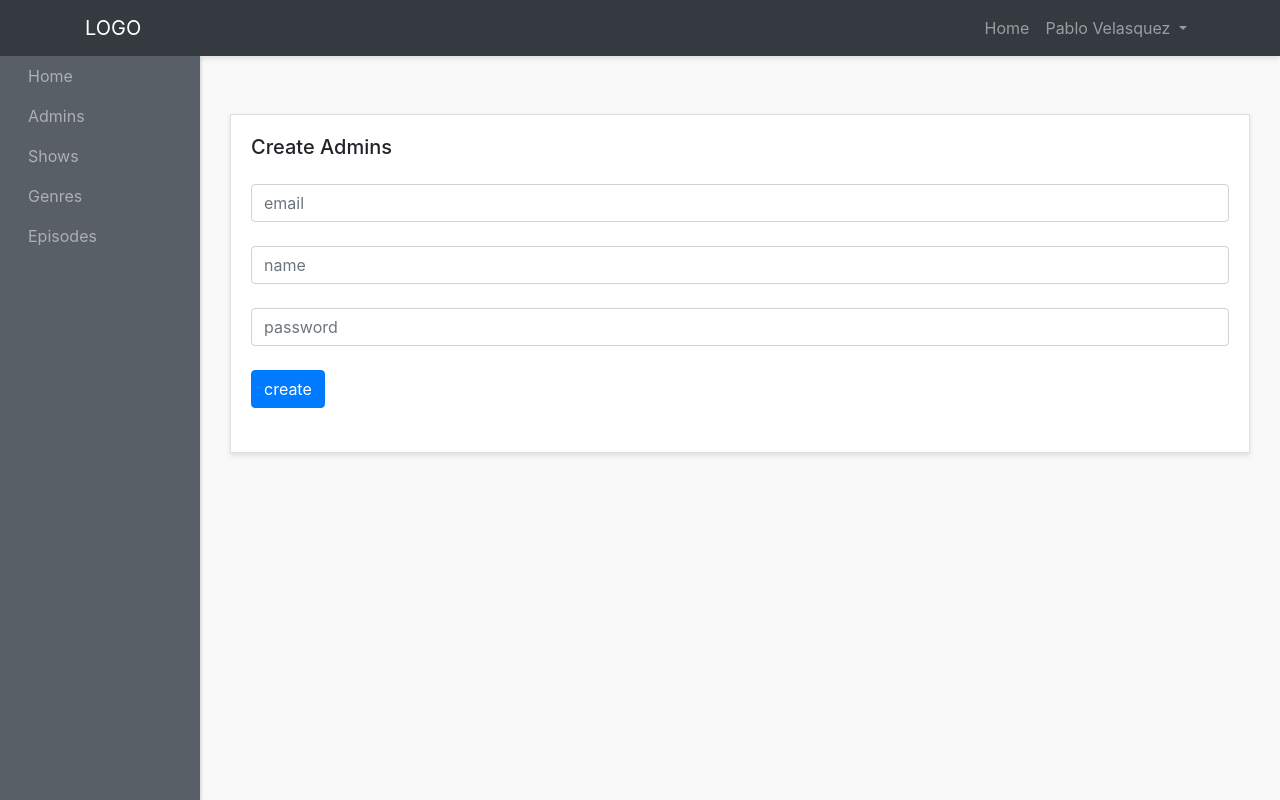
After one commit to pabloavelasquezr/Streaming-Service, a Laravel app: page /admin/create-admins in a window 1280 px wide. The commit adds this page. Run offline with Laravel 12, Linux system fonts and the light colour scheme; a user stored in the database is signed in; data comes from the database, SQL or seed files in the repository; some libraries are stand-ins or nearby versions.

Commit message:
panel admin admins

```diff
--- a/app/Http/Controllers/Admins/AdminsController.php
+++ b/app/Http/Controllers/Admins/AdminsController.php
@@ -5,6 +5,12 @@ namespace App\Http\Controllers\Admins;
 use App\Http\Controllers\Controller;
 use Illuminate\Http\Request;
 use Illuminate\Support\Facades\Auth;
+use App\Models\Admin\Admin;
+use App\Models\Category\Category;
+use App\Models\Episode\Episode;
+use App\Models\Show\Show;
+use Illuminate\Support\Facades\Hash;
+use Illuminate\Support\Facades\Redirect;
 
 class AdminsController extends Controller
 {
@@ -27,6 +33,35 @@ class AdminsController extends Controller
 
     public function index()
     {
-        return view('admins.index');
+        $shows = Show::select()->count();
+        $episodes = Episode::select()->count();
+        $admins = Admin::select()->count();
+        $categories = Category::select()->count();
+
+        return view('admins.index', compact('shows', 'episodes', 'admins', 'categories'));
+    }
+
+    public function allAdmins()
+    {
+        $allAdmins = Admin::select()->orderBy('id', 'desc')->get();
+        return view('admins.alladmins', compact('allAdmins'));
+    }
+
+    public function createAdmins()
+    {
+        return view('admins.createadmins');
+    }
+
+    public function storeAdmins(Request $request)
+    {
+        $storeAdmins = Admin::create([
+            'name' => $request->name,
+            'email' => $request->email,
+            'password' => Hash::make($request->password),
+        ]);
+
+        if ($storeAdmins) {
+            return Redirect::route('admins.all')->with(['success' => 'Admin created successfully']);
+        }
     }
 }
--- a/app/Models/Admin/Admin.php
+++ b/app/Models/Admin/Admin.php
@@ -9,7 +9,7 @@ use Illuminate\Notifications\Notifiable;
 
 class Admin extends Authenticatable
 {
-    use HasFactory, Notifiable;
+    /* use HasFactory, Notifiable; */
 
     /**
      * The attributes that are mass assignable.
@@ -21,7 +21,6 @@ class Admin extends Authenticatable
         'name',
         'email',
         'password',
-        'image'
     ];
 
     /**
@@ -31,7 +30,6 @@ class Admin extends Authenticatable
      */
     protected $hidden = [
         'password',
-        'remember_token',
     ];
 
     /**
@@ -39,11 +37,11 @@ class Admin extends Authenticatable
      *
      * @return array<string, string>
      */
-    protected function casts(): array
-    {
-        return [
-            'email_verified_at' => 'datetime',
-            'password' => 'hashed',
-        ];
-    }
+    // protected function casts(): array
+    // {
+    //     return [
+    //         'email_verified_at' => 'datetime',
+    //         'password' => 'hashed',
+    //     ];
+    // }
 }
--- a/bootstrap/app.php
+++ b/bootstrap/app.php
@@ -11,7 +11,9 @@ return Application::configure(basePath: dirname(__DIR__))
         health: '/up',
     )
     ->withMiddleware(function (Middleware $middleware) {
-        //
+        $middleware->alias([
+            'check.for.auth' => \App\Http\Middleware\CheckForAuth::class
+        ]);
     })
     ->withExceptions(function (Exceptions $exceptions) {
         //
--- /dev/null
+++ b/resources/views/admins/createadmins.blade.php
@@ -0,0 +1,39 @@
+@extends('layouts.admin')
+@section('content')
+
+       <div class="row">
+        <div class="col">
+          <div class="card">
+            <div class="card-body">
+              <h5 class="card-title mb-5 d-inline">Create Admins</h5>
+          <form method="POST" action="{{ route('admins.store') }}" enctype="multipart/form-data">
+                @csrf
+                <div class="form-outline mb-4 mt-4">
+                  <input type="email" name="email" id="form2Example1" class="form-control" placeholder="email" />
+
+                </div>
+
+                <div class="form-outline mb-4">
+                  <input type="text" name="name" id="form2Example1" class="form-control" placeholder="name" />
+                </div>
+                <div class="form-outline mb-4">
+                  <input type="password" name="password" id="form2Example1" class="form-control" placeholder="password" />
+                </div>
+
+
+
+
+
+
+
+                <!-- Submit button -->
+                <button type="submit" name="submit" class="btn btn-primary  mb-4 text-center">create</button>
+
+
+              </form>
+
+            </div>
+          </div>
+        </div>
+      </div>
+@endsection
--- a/resources/views/admins/login.blade.php
+++ b/resources/views/admins/login.blade.php
@@ -10,7 +10,7 @@
               <h5 class="card-title mt-5">Login</h5>
               <form method="POST" class="p-auto" action="{{ route('check.login') }}">
                   <!-- Email input -->
-                    @csrf
+                  @csrf
                   <div class="form-outline mb-4">
                     <input type="email" name="email" id="form2Example1" class="form-control" placeholder="Email" />
 
--- a/resources/views/layouts/admin.blade.php
+++ b/resources/views/layouts/admin.blade.php
@@ -21,14 +21,16 @@
       </button>
 
       <div class="collapse navbar-collapse" id="navbarText">
+        @auth('admin')
+
           <ul class="navbar-nav side-nav" >
             <li class="nav-item">
-            <a class="nav-link" style="margin-left: 20px;" href="index.html">Home
+              <a class="nav-link" style="margin-left: 20px;" href="{{ route('admins.dashboard') }}">Home
                 <span class="sr-only">(current)</span>
               </a>
             </li>
             <li class="nav-item">
-            <a class="nav-link" href="admins/admins.html" style="margin-left: 20px;">Admins</a>
+              <a class="nav-link" href="{{ route('admins.all') }}" style="margin-left: 20px;">Admins</a>
             </li>
             <li class="nav-item">
               <a class="nav-link" href="shows-admins/show-shows.html" style="margin-left: 20px;">Shows</a>
@@ -40,24 +42,36 @@
               <a class="nav-link" href="episodes-admins/show-episodes.html" style="margin-left: 20px;">Episodes</a>
             </li>
           </ul>
+
+        @endauth
         <ul class="navbar-nav ml-md-auto d-md-flex">
+
+            @auth('admin')
               <li class="nav-item">
-            <a class="nav-link" href="index.html">Home
+                <a class="nav-link" href="{{ route('admins.dashboard') }}">Home
                   <span class="sr-only">(current)</span>
-            </a>
-          </li>
-          <li class="nav-item">
-            <a class="nav-link" href="admins/login-admins.html">login
                 </a>
               </li>
               <li class="nav-item dropdown">
                 <a class="nav-link  dropdown-toggle" href="#" id="navbarDropdown" role="button" data-toggle="dropdown" aria-haspopup="true" aria-expanded="false">
-              username
+                  {{ Auth::guard('admin')->user()->name }}
                 </a>
                 <div class="dropdown-menu" aria-labelledby="navbarDropdown">
-              <a class="dropdown-item" href="#">Logout</a>
+                  <a class="dropdown-item" href="{{ route('logout') }}"
+                  onclick="event.preventDefault();
+                  document.getElementById('logout-form').submit();"
+                  >Logout</a>
+                  <form id="logout-form" action="{{ route('logout') }}" method="POST" class="d-none">
+                    @csrf
+                  </form>
+              </li>
+            @else
+              <li class="nav-item">
+                <a class="nav-link" href="{{ route('view.login') }}">login
+                </a>
+              </li>
+            @endauth
 
-          </li>
 
 
         </ul>
--- a/routes/web.php
+++ b/routes/web.php
@@ -36,7 +36,16 @@ Route::get('users/followed-shows', [App\Http\Controllers\Users\UsersController::
 
 
 //admin panel
-Route::get('admin/login', [App\Http\Controllers\Admins\AdminsController::class, 'viewLogin'])->name('view.login');
+Route::get('admin/login', [App\Http\Controllers\Admins\AdminsController::class, 'viewLogin'])->name('view.login')->middleware('check.for.auth');
 Route::post('admin/login', [App\Http\Controllers\Admins\AdminsController::class, 'checkLogin'])->name('check.login');
 
-Route::get('admin/index', [App\Http\Controllers\Admins\AdminsController::class, 'index'])->name('admins.dashboard');
+
+Route::group(['prefix' => 'admin', 'middleware' => 'auth:admin'], function () {
+    Route::get('/index', [App\Http\Controllers\Admins\AdminsController::class, 'index'])->name('admins.dashboard');
+
+
+    //admins
+    Route::get('/all-admins', [App\Http\Controllers\Admins\AdminsController::class, 'allAdmins'])->name('admins.all');
+    Route::get('/create-admins', [App\Http\Controllers\Admins\AdminsController::class, 'createAdmins'])->name('admins.create');
+    Route::post('/create-admins', [App\Http\Controllers\Admins\AdminsController::class, 'storeAdmins'])->name('admins.store');
+});
```
Also changed, not shown: app/Http/Middleware/CheckForAuth.php (added, +26 -0 lines), resources/views/admins/alladmins.blade.php (added, +40 -0 lines), resources/views/admins/index.blade.php (+4 -4 lines). Lines whose indentation alone changed are shown as unchanged.
